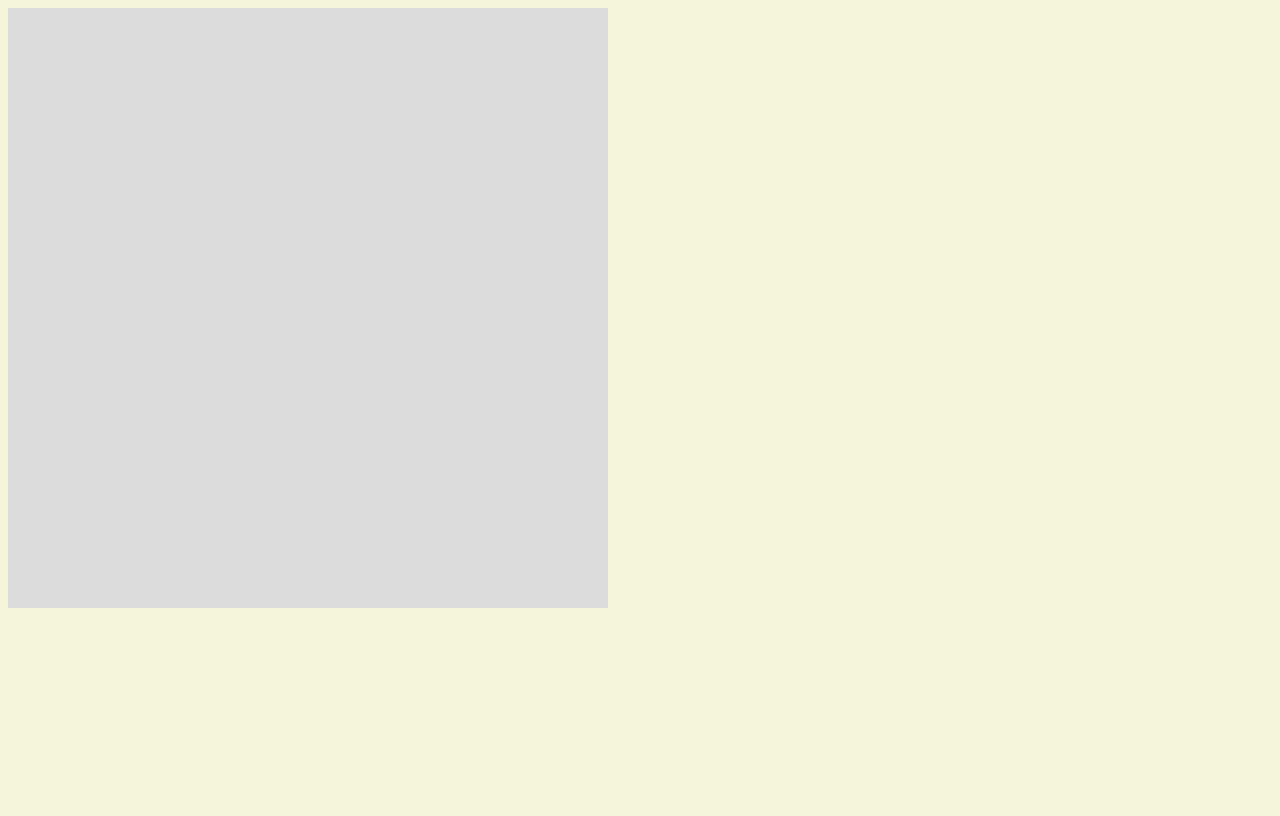
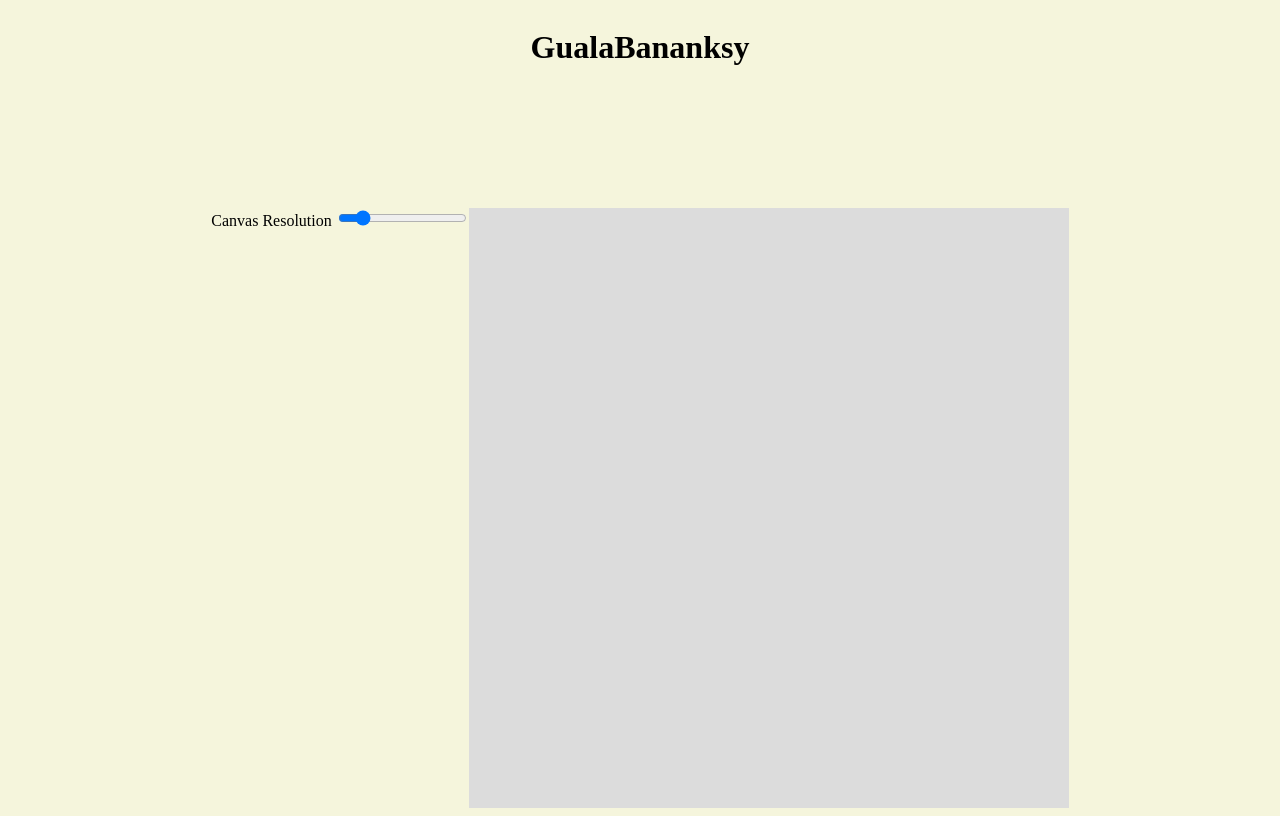
Before and after one commit to GualaBanana/etch-a-sketch, a plain HTML site: page index.html in a window 1280 px wide. Drawn offline with Linux system fonts and the light colour scheme.

Commit message:
Add canvas resolution range slider.
Reimplement canvas filling and clearing much efficiently.

```diff
--- a/index.html
+++ b/index.html
@@ -11,8 +11,18 @@
   <title>Etch-a-Sketch by GualaBanana</title>
 </head>
 <body>
-  <div class="canvas grid">
+  <h1 id="site-logo">GualaBananksy</h1>
+  <div id="workspace">
+    <div id="user-interface">
+      <div class="canvas-res">
+        <label>Canvas Resolution
+          <input type="range" name="canvas-res" value="16" min="1">
+        </label>
+      </div>
+    </div>
+    <div class="canvas grid">
 
+    </div>
   </div>
 </body>
 </html>
--- a/script.js
+++ b/script.js
@@ -9,23 +9,25 @@ class Canvas {
   }
 
   fill() {
-    for (let i = 0; i < this.size ** 2; i++) {
+    for (let i = 0; i < 100 ** 2; i++) {
       const cell = new Cell(this.backgroundColor);
       this.canvas.appendChild(cell);
     }
   }
-  // It removes previous cells, later need to think about implementin it efficiently, just appending new cells (if it's better).
   clear() {
-    this.canvas.innerHTML = ""  // Deletes all the children of the canvas.
-    this.fill();
+    // Instead of reseting cells from here consider defining reset() in Cell class.
+    const cells = this.canvas.children;
+    for (let cell of cells) {
+      cell.style.background = this.backgroundColor;
+    }
   }
 
   changeSize(value) {
     this.size = value;
     this.canvas.style.cssText = `grid-template: repeat(${this.size}, 1fr)/repeat(${this.size}, 1fr);`;
     this.clear();
-    this.fill();
   }
+
   // Rainbow mode toggle will be checked here and if it's on, cell will be changed to different collor each time, without changig `Canvas.painColor`.
   paint(e) {
     e.target.style.background = Canvas.paintColor;
@@ -50,4 +52,7 @@ class Cell {
   }
 }
 
+// Define GUI class that is composed with the canvas on which this GUI operates (likely in another file).
 const canvas = new Canvas(document.querySelector(".canvas"));
+const canvasResSlider = document.querySelector("input[name='canvas-res']");
+canvasResSlider.addEventListener("change", (e) => canvas.changeSize(e.target.value));
--- a/styles.css
+++ b/styles.css
@@ -1,6 +1,17 @@
 body {
   height: 100vh;
+
+  display: flex;
+  flex-direction: column;
+  align-items: center;
+  justify-content: space-between;
+
   background-color: beige;
+}
+
+#workspace {
+  display: flex;
+
 }
 
 .canvas {
@@ -19,3 +30,6 @@ body {
 .grid {
 
 }
+
+/* Implement a small window that will show up when the slider being moved with
+the square that will reflect the size of the resolution set by the moving slider */
```
